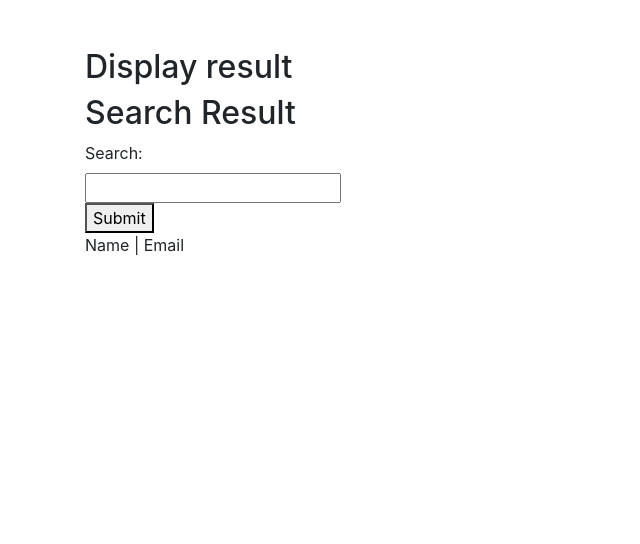
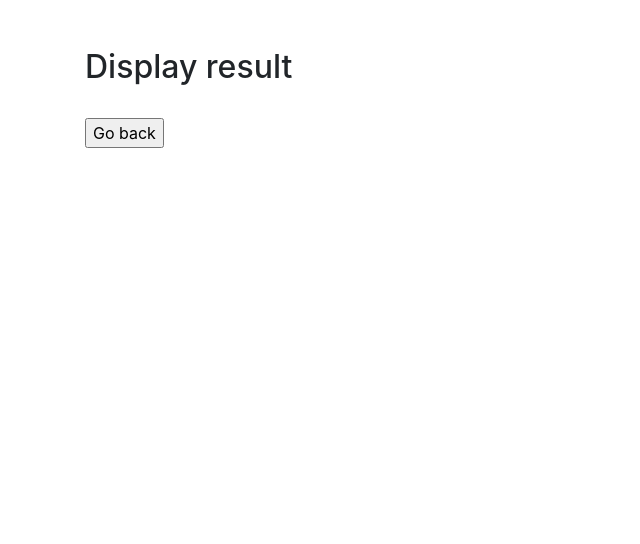
Before and after one commit to talhaanwarch/ezvoice, a Django app: page /search/ in a window 1280 px wide. Shown: the top 544 px of the page, without its empty margins (0-640 px from the left). Run offline with Django 3.2, Linux system fonts and the light colour scheme; some libraries are stand-ins or nearby versions.

Commit message:
Update search.html

```diff
--- a/sub_app/templates/search.html
+++ b/sub_app/templates/search.html
@@ -3,16 +3,19 @@
 {% block content %}
 <h2>Display result</h2>
 {{ text }}
-
-<h2> Search Result</h2>
+<br>
+<form action="https://ezvoice.herokuapp.com/">
+    <input type="submit" value="Go back" />
+</form>
+<!-- <h2> Search Result</h2>
 <form method='POST' action ="{% url 'search' %}">
 {% csrf_token %}
   <label for="search">Search:</label><br>
   <input type="text" id="search" name="Search"><br>
   <button type="submit" value='Submit'>Submit</button>
 </form>
-
-Name   |   Email
+ -->
+<!-- Name   |   Email
 <br>
 {% for upload in query_key %}
 {% if upload %}
@@ -20,5 +23,5 @@ Name   |   Email
 {% endif %}
 <br>
 {% endfor %}
-
+ -->
 {% endblock %}
```
